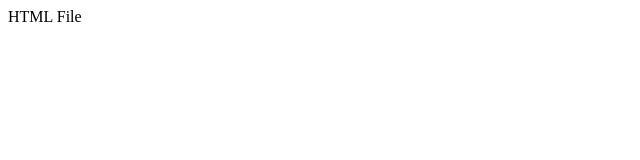
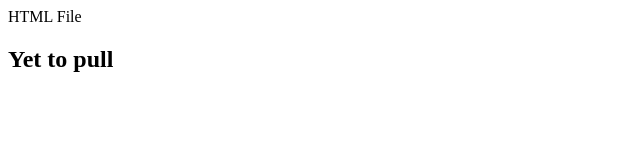
Before and after one commit to gautam2804/testgit, a plain HTML site: page index.html in a window 1280 px wide. Shown: the whole page, without its empty margins (0-640 px from the left). Drawn offline with Linux system fonts and the light colour scheme.

Commit message:
Update index.html

```diff
--- a/index.html
+++ b/index.html
@@ -1 +1,2 @@
 <p> HTML File </p>
+<h2> Yet to pull</h2>
```
